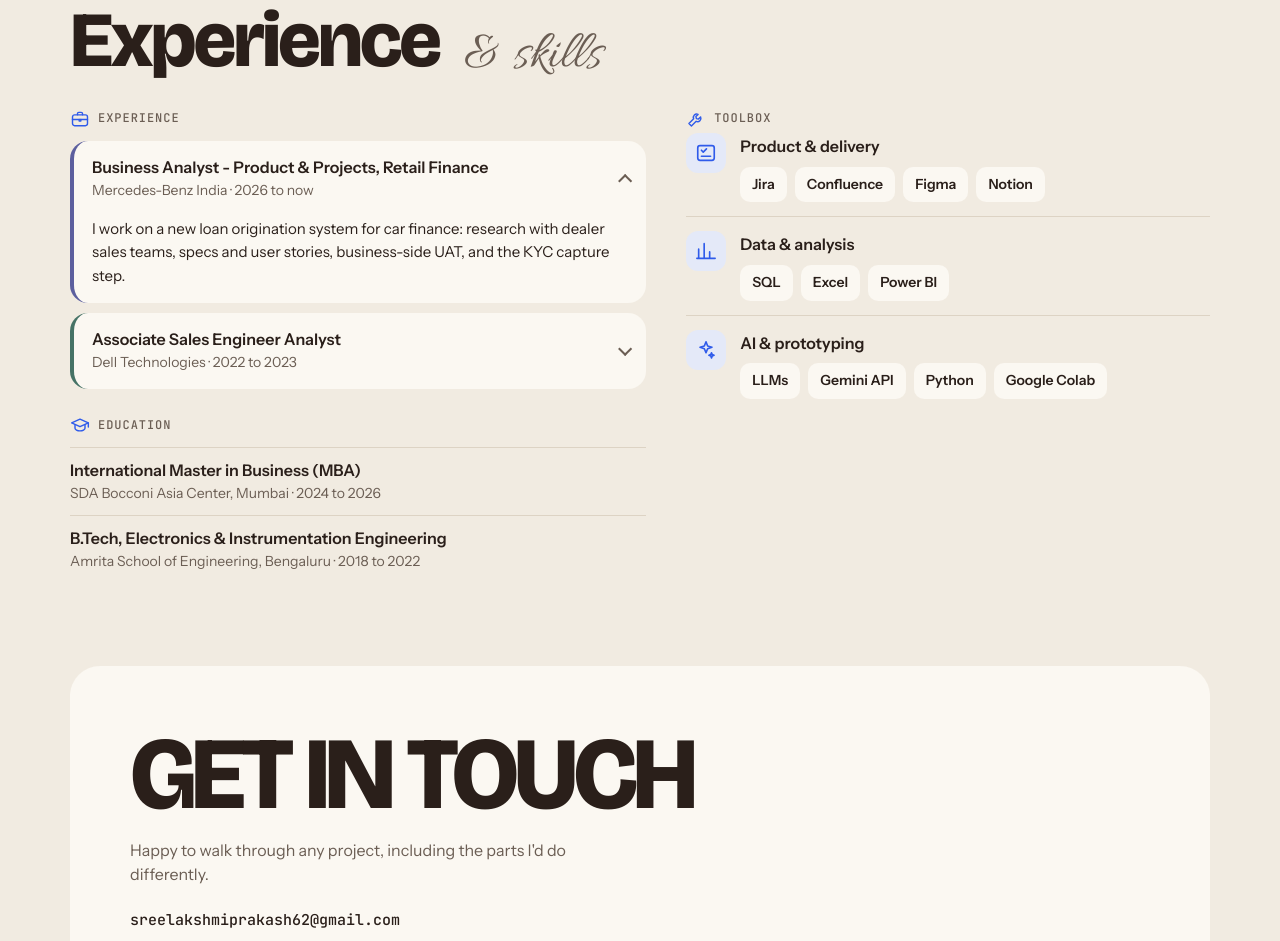
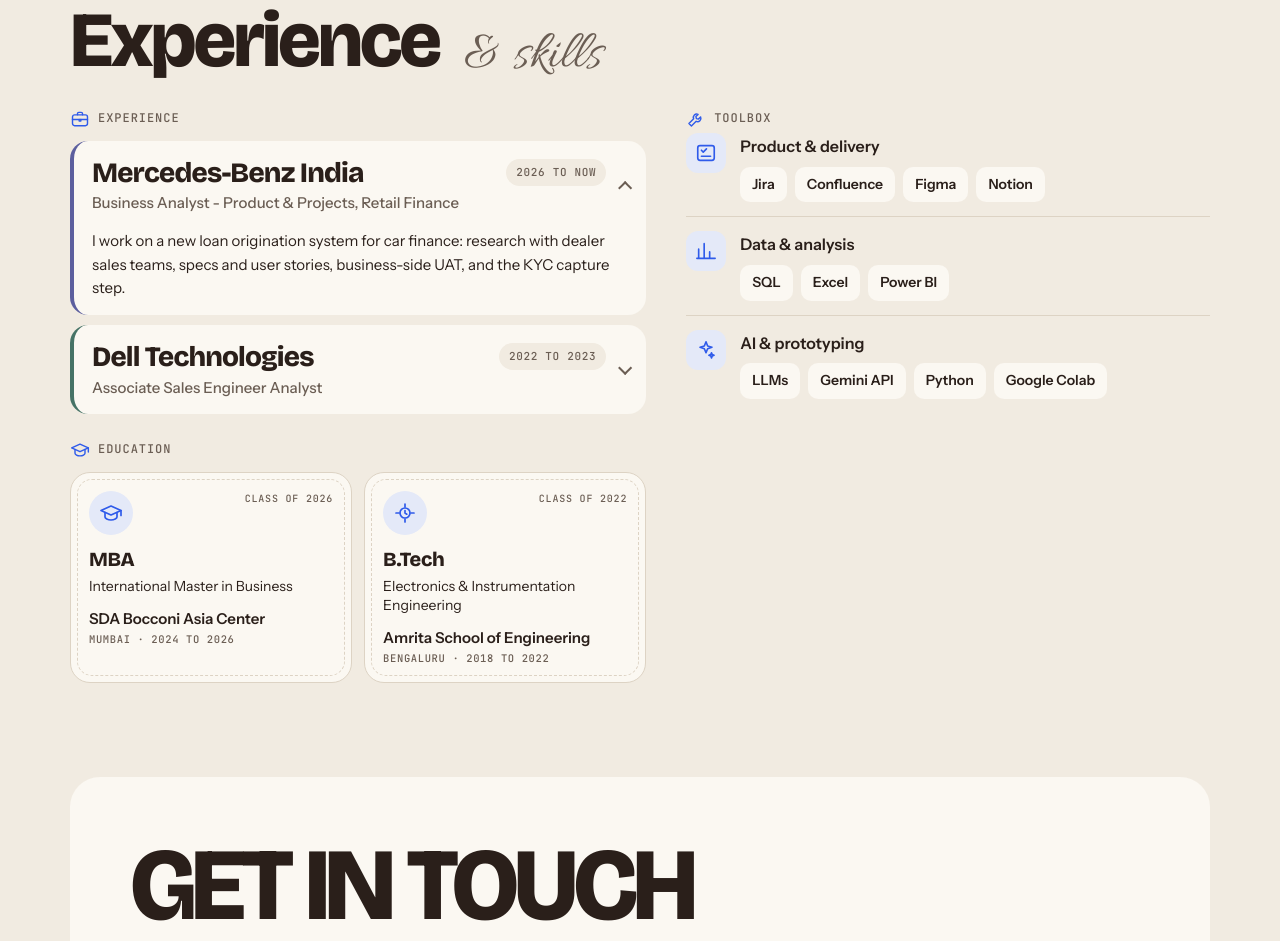
Before and after one commit to sreelakshmiprakash13/sreelakshmiprakash13.github.io, a plain HTML site: page index.html in a window 1280 px wide. Shown: the part 3626-4567 px from the top of the page. Drawn offline with nearby package versions, Linux system fonts and the light colour scheme.

Commit message:
Company names as job headlines, education as diploma tiles, signature at 3.3s
Co-Authored-By: Claude Opus 5.5 <noreply@anthropic.com>
Claude-Session: https://claude.ai/code/session_01HJ1L6hn1wRexeCKWc1Bpo5

```diff
--- a/index.html
+++ b/index.html
@@ -179,17 +179,28 @@ h2 .s{font-family:var(--sig);font-weight:400;letter-spacing:0;color:var(--muted)
 .jobs{display:grid;gap:10px}
 .job{--c:var(--indigo);--cs:var(--indigo-soft);background:var(--paper);border-radius:18px;border-left:4px solid var(--c);transition:box-shadow .25s,transform .25s}
 .job.teal{--c:var(--teal);--cs:var(--teal-soft)}
-.job summary{list-style:none;display:flex;align-items:center;gap:14px;padding:16px 18px;cursor:pointer;border-radius:18px}
+.job summary{list-style:none;display:flex;align-items:center;gap:12px;padding:18px 18px 16px;cursor:pointer;border-radius:18px}
 .job summary::-webkit-details-marker{display:none}
 .jt{flex:1;min-width:0}
-.jt b{display:block;line-height:1.3}.jt span{display:block;color:var(--muted);font-size:14px;margin-top:2px}
+.jt .co{display:block;font-family:var(--display);font-weight:800;font-size:clamp(22px,2.3vw,28px);line-height:1.05;letter-spacing:-.03em;color:var(--ink)}
+.jt b{display:block;font-weight:500;font-size:15px;line-height:1.35;color:var(--muted);margin-top:5px}
+.yr{flex:none;align-self:flex-start;font-family:var(--mono);font-size:11px;letter-spacing:.06em;text-transform:uppercase;background:var(--bg);border-radius:999px;padding:5px 10px;color:var(--muted)}
 .chev{flex:none;width:10px;height:10px;border-right:2px solid var(--muted);border-bottom:2px solid var(--muted);transform:rotate(45deg) translateY(-3px);transition:transform .25s}
 .job[open] .chev{transform:rotate(225deg) translate(-3px,0)}
 .job p{margin:0;padding:0 18px 16px 18px;max-width:none;color:var(--ink);font-size:15px}
 @media (prefers-reduced-motion:no-preference){.job:hover{transform:translateY(-2px);box-shadow:0 8px 22px var(--shadow)}.job[open] p{animation:rise .3s cubic-bezier(.2,.8,.2,1)}}
-.edu{display:grid;gap:10px}
-.edu div{border-top:1px solid var(--line);padding-top:10px}
-.edu b{display:block}.edu span{color:var(--muted);font-size:14px}
+.edu{display:grid;grid-template-columns:repeat(2,minmax(0,1fr));gap:12px}
+.dip{position:relative;background:var(--paper);border-radius:20px;padding:18px 18px 16px;display:flex;flex-direction:column;gap:3px;min-width:0;overflow:hidden;border:1.5px solid var(--line)}
+.dip::after{content:"";position:absolute;inset:6px;border:1px dashed var(--line);border-radius:15px;pointer-events:none}
+.seal{width:44px;height:44px;border-radius:50%;background:var(--accent-soft);display:grid;place-items:center;margin-bottom:10px}
+.seal svg{width:24px;height:24px;fill:none;stroke:var(--accent);stroke-width:1.7;stroke-linecap:round;stroke-linejoin:round}
+.yr2{position:absolute;top:18px;right:18px;font-family:var(--mono);font-size:10px;letter-spacing:.08em;text-transform:uppercase;color:var(--muted)}
+.deg{font-family:var(--display);font-weight:800;font-size:20px;line-height:1.1;letter-spacing:-.02em}
+.full{font-size:14px;line-height:1.35;color:var(--ink);margin-top:4px}
+.sch{font-weight:600;font-size:15px;line-height:1.3;margin-top:10px}
+.dip .meta{font-family:var(--mono);font-size:10.5px;letter-spacing:.06em;text-transform:uppercase;color:var(--muted)}
+@media (prefers-reduced-motion:no-preference){.dip{transition:transform .3s cubic-bezier(.2,.8,.2,1),box-shadow .3s}.dip:hover{transform:translateY(-3px);box-shadow:0 12px 24px var(--shadow)}.dip:hover .seal svg{transform:rotate(-10deg);transition:transform .4s cubic-bezier(.3,1.6,.5,1)}}
+@media (max-width:560px){.edu{grid-template-columns:minmax(0,1fr)}}
 .tb{min-width:0}
 .trow{display:grid;grid-template-columns:40px minmax(0,1fr);gap:14px;align-items:start;padding:14px 0;border-top:1px solid var(--line)}
 .trow:first-of-type{border-top:0;padding-top:4px}
@@ -221,7 +232,7 @@ h2 .s{font-family:var(--sig);font-weight:400;letter-spacing:0;color:var(--muted)
   /* Signature writes itself: hidden until the script font has loaded, then revealed at a handwriting pace */
   .sigw{display:inline-block;line-height:1;vertical-align:top}
   .js .sigw{clip-path:inset(-30% 100% -50% -5%)}
-  .js.write .sigw{animation:write 4.2s cubic-bezier(.4,.12,.6,.92) .6s both}
+  .js.write .sigw{animation:write 3.3s cubic-bezier(.4,.12,.6,.92) .5s both}
   @keyframes write{from{clip-path:inset(-30% 100% -50% -5%)}to{clip-path:inset(-30% -5% -50% -5%)}}
 }
 section,#about{scroll-margin-top:16px}
@@ -410,18 +421,18 @@ footer{padding-top:26px;color:var(--muted);font-size:13px;display:flex;justify-c
       <span class="mono cvl"><svg class="ci" viewBox="0 0 24 24" aria-hidden="true"><rect x="3" y="7" width="18" height="13" rx="2.5"/><path d="M9 7V5.5A1.5 1.5 0 0 1 10.5 4h3A1.5 1.5 0 0 1 15 5.5V7"/><path d="M3 12.5h18"/><path d="M11 12.5v2h2v-2"/></svg>Experience</span>
       <div class="jobs">
         <details class="job" open>
-          <summary><span class="jt"><b>Business Analyst - Product &amp; Projects, Retail Finance</b><span>Mercedes-Benz India · 2026 to now</span></span><span class="chev" aria-hidden="true"></span></summary>
+          <summary><span class="jt"><span class="co">Mercedes-Benz India</span><b>Business Analyst - Product &amp; Projects, Retail Finance</b></span><span class="yr">2026 to now</span><span class="chev" aria-hidden="true"></span></summary>
           <p>I work on a new loan origination system for car finance: research with dealer sales teams, specs and user stories, business-side UAT, and the KYC capture step.</p>
         </details>
         <details class="job teal">
-          <summary><span class="jt"><b>Associate Sales Engineer Analyst</b><span>Dell Technologies · 2022 to 2023</span></span><span class="chev" aria-hidden="true"></span></summary>
+          <summary><span class="jt"><span class="co">Dell Technologies</span><b>Associate Sales Engineer Analyst</b></span><span class="yr">2022 to 2023</span><span class="chev" aria-hidden="true"></span></summary>
           <p>I presented technical solutions to enterprise customers and built the competitive analysis behind large proposals.</p>
         </details>
       </div>
       <span class="mono cvl"><svg class="ci" viewBox="0 0 24 24" aria-hidden="true"><path d="M2 9.5 12 5l10 4.5-10 4.5z"/><path d="M6 11.5V16c0 1.4 2.7 3 6 3s6-1.6 6-3v-4.5"/><path d="M22 9.5v5"/></svg>Education</span>
       <div class="edu">
-        <div><b>International Master in Business (MBA)</b><span>SDA Bocconi Asia Center, Mumbai · 2024 to 2026</span></div>
-        <div><b>B.Tech, Electronics &amp; Instrumentation Engineering</b><span>Amrita School of Engineering, Bengaluru · 2018 to 2022</span></div>
+        <div class="dip"><span class="yr2">Class of 2026</span><span class="seal" aria-hidden="true"><svg viewBox="0 0 24 24"><path d="M2 9.5 12 5l10 4.5-10 4.5z"/><path d="M6 11.5V16c0 1.4 2.7 3 6 3s6-1.6 6-3v-4.5"/><path d="M22 9.5v5"/></svg></span><b class="deg">MBA</b><span class="full">International Master in Business</span><span class="sch">SDA Bocconi Asia Center</span><span class="meta">Mumbai · 2024 to 2026</span></div>
+        <div class="dip"><span class="yr2">Class of 2022</span><span class="seal" aria-hidden="true"><svg viewBox="0 0 24 24"><path d="M12 3v3M12 18v3M3 12h3M18 12h3"/><circle cx="12" cy="12" r="5"/><path d="M12 9.5v2.5l1.8 1.2"/></svg></span><b class="deg">B.Tech</b><span class="full">Electronics &amp; Instrumentation Engineering</span><span class="sch">Amrita School of Engineering</span><span class="meta">Bengaluru · 2018 to 2022</span></div>
       </div>
     </div>
     <div class="tb">
```
